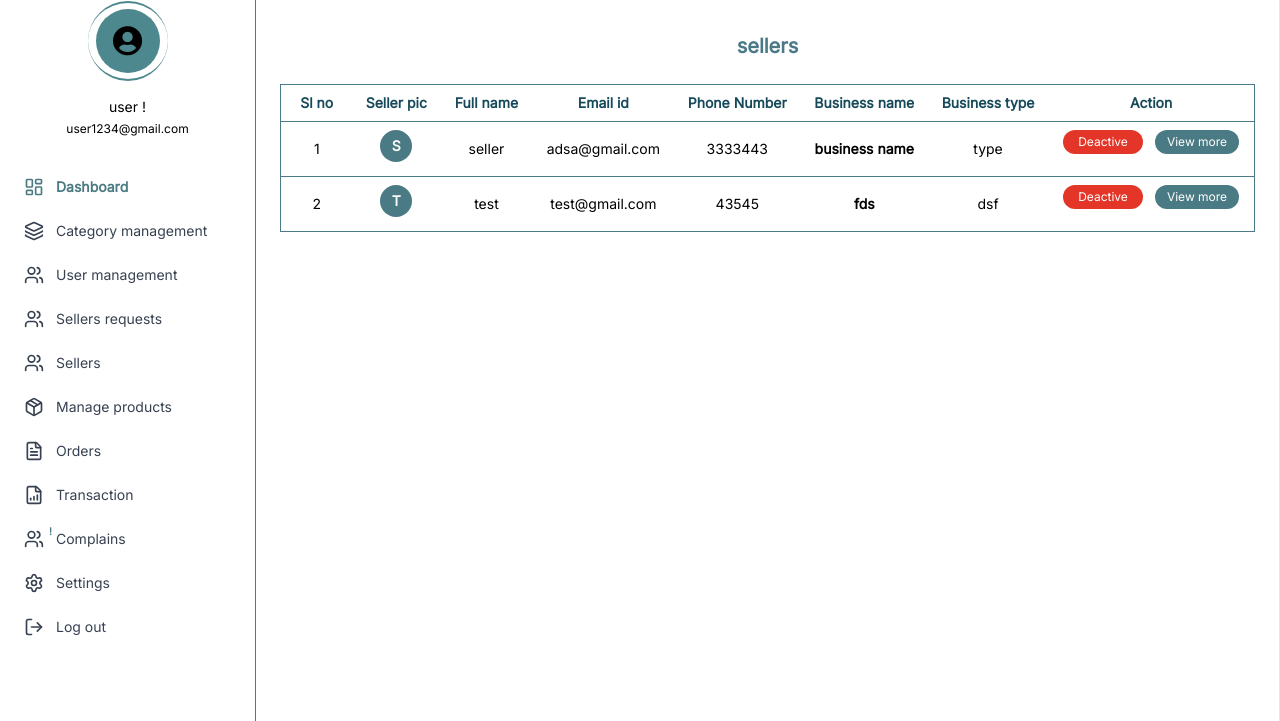
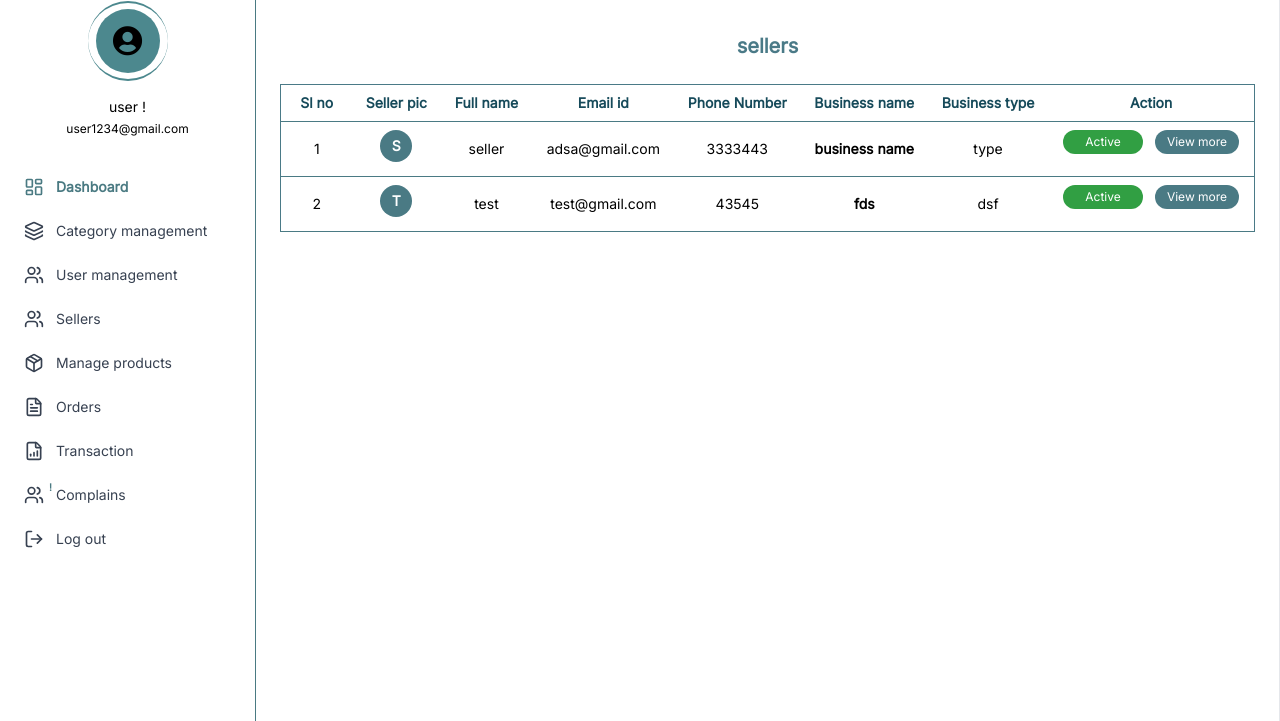
Before and after one commit to Roopika-sics/Inventory-management, a Django app: page /admin_panel/sellers/ in a window 1280 px wide. Shown: the part 79-800 px from the top of the page. Run offline with Django 5.2, Linux system fonts and the light colour scheme; data comes from the database, SQL or seed files in the repository; both versions use the stored data as it was after the commit; some libraries are stand-ins or nearby versions.

Commit message:
git ignore added and active inactice added for sellers

```diff
--- a/admin_panel/templates/admin_panel/admin_dashboard.html
+++ b/admin_panel/templates/admin_panel/admin_dashboard.html
@@ -100,14 +100,14 @@
                 <div
                     class="border border-[#4a7a82] rounded-lg p-6 max-w-xs w-full mx-auto flex flex-col items-center space-y-4">
                     <i class="fas fa-shopping-bag text-orange-600 text-2xl"></i>
-                    <p class="text-sm">Product Request 45k</p> <button
+                    <p class="text-sm">Product Request 0</p> <button
                         class="border border-[#4a7a82] rounded-full px-6 py-1 text-xs text-[#4a7a82] hover:bg-[#4a7a82] hover:text-white transition"
                         aria-label="View all product requests"> View All </button>
                 </div>
                 <div
                     class="border border-[#4a7a82] rounded-lg p-6 max-w-xs w-full mx-auto flex flex-col items-center space-y-4">
                     <i class="fas fa-truck text-[#4a7a82] text-2xl"></i>
-                    <p class="text-sm">Delivery Request 4k</p> <button
+                    <p class="text-sm">Delivery Request 0</p> <button
                         class="border border-[#4a7a82] rounded-full px-6 py-1 text-xs text-[#4a7a82] hover:bg-[#4a7a82] hover:text-white transition"
                         aria-label="View all delivery requests"> View All </button>
                 </div>
--- a/admin_panel/templates/admin_panel/sellers.html
+++ b/admin_panel/templates/admin_panel/sellers.html
@@ -65,9 +65,9 @@
         <td class="px-3 py-2 font-semibold leading-snug">{{ seller.business_name }}</td>
         <td class="px-3 py-2 font-normal">{{ seller.business_type }}</td>
         <td class="px-3 py-2">
-          <form method="post" action="" class="inline-block">
+          <form method="post" action="{% url 'toggle-seller' seller.id %}" class="inline-block">
             {% csrf_token %}
-            {% if seller.is_active %}
+            {% if seller.user.is_active %}
               <button class="bg-[#319F43] text-white text-xs rounded-full px-3 py-1 w-[80px]">Active</button>
             {% else %}
               <button class="bg-[#E33629] text-white text-xs rounded-full px-3 py-1 w-[80px]">Deactive</button>
--- a/admin_panel/urls.py
+++ b/admin_panel/urls.py
@@ -7,4 +7,6 @@ urlpatterns = [
     path('seller-request/<int:seller_id>/', views.seller_request_detail, name='seller_request_detail'),
     path('sellers/', views.sellers_list, name='sellers-list'),
     path('seller/<int:seller_id>/', views.seller_view, name='seller_view'),
+    path('sellers/toggle/<int:seller_id>/', views.toggle_seller_status, name='toggle-seller'),
+
 ]
--- a/admin_panel/views.py
+++ b/admin_panel/views.py
@@ -41,3 +41,10 @@ def seller_view(request, seller_id):
 def sellers_list(request):
     sellers = Seller.objects.all()
     return render(request, 'admin_panel/sellers.html', {'sellers': sellers})
+
+def toggle_seller_status(request, seller_id):
+    seller = get_object_or_404(Seller, id=seller_id)
+    user = seller.user
+    user.is_active = not user.is_active
+    user.save()
+    return redirect('sellers-list')
--- a/templates/admin_base.html
+++ b/templates/admin_base.html
@@ -54,10 +54,10 @@
     <i data-lucide="users" class="w-5 h-5"></i>
     <span>User management</span>
   </a>
-  <a href="{% url 'seller_requests' %}" class="flex items-center space-x-3 hover:text-[#4a7a82]">
+  <!-- <a href="{% url 'seller_requests' %}" class="flex items-center space-x-3 hover:text-[#4a7a82]">
     <i data-lucide="users" class="w-5 h-5"></i>
     <span>Sellers requests</span>
-  </a>
+  </a> -->
   <a href="{% url 'sellers-list' %}" class="flex items-center space-x-3 hover:text-[#4a7a82]">
     <i data-lucide="users" class="w-5 h-5"></i>
     <span>Sellers</span>
@@ -81,10 +81,10 @@
     </div>
     <span>Complains</span>
   </a>
-  <a href="#" class="flex items-center space-x-3 hover:text-[#4a7a82]">
+  <!-- <a href="#" class="flex items-center space-x-3 hover:text-[#4a7a82]">
     <i data-lucide="settings" class="w-5 h-5"></i>
     <span>Settings</span>
-  </a>
+  </a> -->
   <a href="{% url 'logout' %}" class="flex items-center space-x-3 hover:text-[#4a7a82]">
     <i data-lucide="log-out" class="w-5 h-5"></i>
     <span>Log out</span>
```
Also changed, not shown: db.sqlite3, seller/migrations/0004_seller_is_active.py (added), seller/migrations/0005_remove_seller_is_active.py (added), 1 other file.
